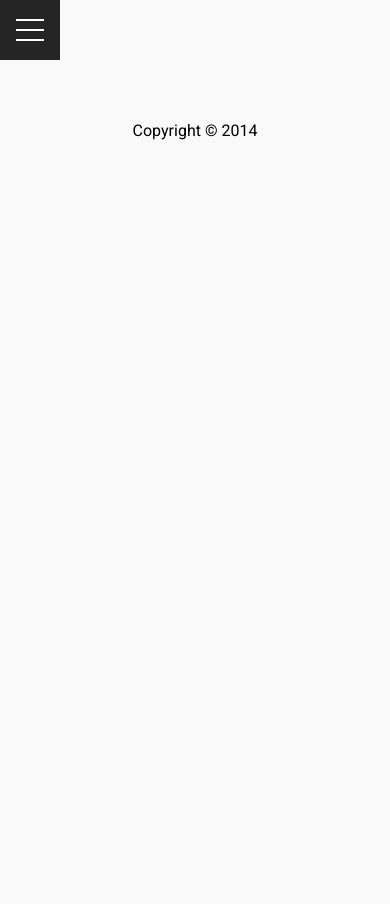
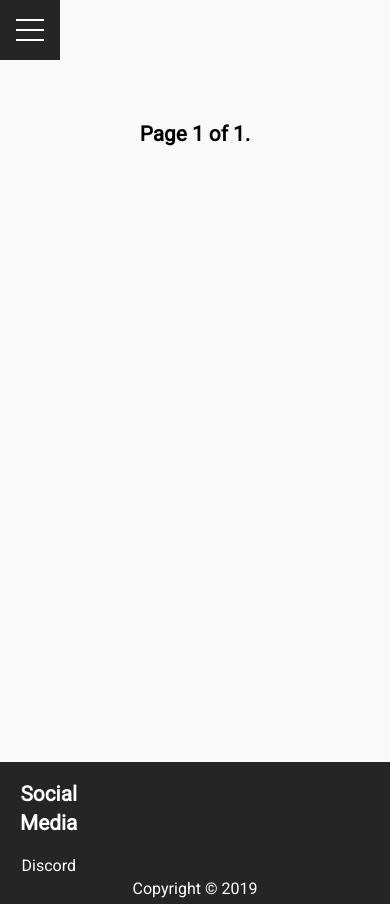
Before and after one commit to Jose-Velasco/cs-club-django, a Django app: page /projects/ in a window 390 px wide. Before the commit the page ends 140 px from the top, so only its background shows below. Run offline with Django 3.2, Linux system fonts and the light colour scheme; data that the repository does not hold is empty; some libraries are stand-ins or nearby versions.

Commit message:
added pagination the projects.html, adjusted responsiveness of site
 added pagination to project view, added comments to explain certian
 lines of code, added filler text to index.html, added pagination html
 to project.html and basic css, solved footer not staying at bottom when
 not enough content filled a page

```diff
--- a/Projects/static/projects/css/base.css
+++ b/Projects/static/projects/css/base.css
@@ -24,7 +24,14 @@ body {
     width: 100%;
     height: 100%;
     z-index: -1;
+}
 
+#wraper {
+    min-height: 100%;
+    height: auto !important;
+    height: 94%;
+    margin: 0 auto -142px;
+    /* these top 4 css lines are to make the footer stick on bottom if not enough content on the page */
 }
 
 /* foreground */
@@ -37,14 +44,51 @@ body {
 
 }
 
+ /* used to make sure footer sticks on bottom of page*/
+.push {
+    height: 142px;
+}
 
 /* footer */
 .footer {
+    height: 142px;
+    margin: 0 auto;
+    display: flex;
+    flex-direction: column;
+    background-color: rgba(0, 0, 0, 0.85);
     position: relative;
     left: 0;
     bottom: 0;
     width: 100%;
+    color: #fff;
+}
+
+.footer-copyright {
+    display: block;
     text-align: center;
+}
+
+.footer-social-media-wrapper {
+    width: 25%;
+    display: flex;
+    flex-direction: column;
+    text-align: right;
+}
+
+.footer-social-media-wrapper h3 {
+    font-size: 1.3rem;
+    margin: 1.1rem;
+    text-align: center;
+}
+
+.footer-social-media-wrapper a {
+    text-align: center;
+    text-decoration: none;
+    color: #fff;
+}
+
+.footer-social-media-wrapper a:hover {
+    color: rgb(0, 18, 180);
 }
 
 /* when in phone/tablet mode desktop nav bar is not displayed */
--- a/Projects/static/projects/css/projectshtml.css
+++ b/Projects/static/projects/css/projectshtml.css
@@ -66,3 +66,12 @@ body {
 	font-size: 0.9rem;
 	padding: 1rem;
 }
+
+.projects-pagination-wrapper {
+	text-align: center;
+	font-size: 1.3rem;
+}
+
+.projects-current-pages {
+	font-weight: 700;
+}
--- a/Projects/templates/projectsHTML/base.html
+++ b/Projects/templates/projectsHTML/base.html
@@ -30,7 +30,7 @@
 								<li><a href="{% url 'site-home' %}">Home</a></li>
 								<li><a href="#">Meet the officers</a></li>
 								<li><a href="{% url 'projects' %}">Projects</a></li>
-								<li><a href="#">Contact</a></li>
+								<!-- <li><a href="#">Contact</a></li> -->
 							</ul>
 						</div>
 					</div>
@@ -47,20 +47,36 @@
 								<ul>
 									<li><a href="#">Meet the officers</a></li>
 									<li><a href="{% url 'projects' %}">Projects</a></li>
-												<!-- use %% in {} to interpolate the name of the url that was defined in the ulr.py of Projects folder -->
-									<li><a href="#">Contact</a></li>
+										<!-- use %% in {} to interpolate the name of the url that was defined in the ulr.py of Projects folder -->
+									<!-- <li><a href="#">Contact</a></li> -->
 								</ul>
 							</nav>
 						</div>
 					</header>
 				</div>
 			</div>
-	</div>
 
-	<!-- this is were the content is loaded in between the block content and endblock content -->
- {% block content %}{% endblock %}
 
- <div class="footer">Copyright &copy; 2014</div>
+			<!-- this is were the content is loaded in between the block content and endblock content -->
+			{% block content %}{% endblock %}
+
+			<!-- this is a hacky way of making the footer stick to the bottom of page
+			 if there is not enough content on the page being displayes -->
+			<div class="push"></div>
+		</div>
+			<!-- see class push -->
+			<div class="footer">
+				<div class="footer-social-media-wrapper">
+					<h3>Social Media</h3>
+					<a href="https://discord.gg/Mgt3yh6" target="_blank">Discord</a>
+				</div>
+				<div class="footer-copyright">
+					<p>Copyright &copy; 2019</p>
+				</div>
+			</div>
+
+
+
  <script src="{% static 'projects/javascript/mobilenav.js' %}"></script>
 </body>
 </html>
--- a/Projects/templates/projectsHTML/projects.html
+++ b/Projects/templates/projectsHTML/projects.html
@@ -7,22 +7,41 @@
 
 	<div class="projects-content-wrapper">
 		<div class="projects-list-wrapper">
-			{% for obj in Project_list %}
+			{% for project in Project_list %}
 
 				<div class="projects-list-single">
-					<a href="{{ obj.getAbsoluteUrl }}">
+					<a href="{{ project.getAbsoluteUrl }}">
 						<div class="image-wrapper">
-							<img src="{{ MEDIA_URL }}{{ obj.image }}">
+							<img src="{{ MEDIA_URL }}{{ project.image }}">
 						</div>
 						<div class="projects-p-wrapper">
-							<p class="projects-title"><!-- {{ obj.id }} - -->{{ obj.title }}</p>
-							<p>{{ obj.description }}</p>
+							<p class="projects-title"><!-- {{ obj.id }} - -->{{ project.title }}</p>
+							<p>{{ project.description }}</p>
 						</div>
 					</a>
 				</div>
 
 			{% endfor %}
 		</div>
+
+		<div class="projects-pagination-wrapper">
+			<span class="step-links">
+			{% if Project_list.has_previous %}
+			<a href="?{{ page_request_var }}=1">&laquo; first</a>
+			<a href="?{{ page_request_var }}={{ Project_list.previous_page_number }}">previous</a>
+			{% endif %}
+
+			<span class="projects-current-pages">
+			Page {{ Project_list.number }} of {{ Project_list.paginator.num_pages }}.
+			</span>
+
+			{% if Project_list.has_next %}
+			<a href="?{{ page_request_var }}={{ Project_list.next_page_number }}">next</a>
+			<a href="?{{ page_request_var }}={{ Project_list.paginator.num_pages }}">last &raquo;</a>
+			{% endif %}
+			</span>
+		</div>
+
 	</div>
 
 
--- a/Projects/urls.py
+++ b/Projects/urls.py
@@ -6,6 +6,7 @@ urlpatterns = [
 	path('', views.home, name='site-home'),
     path('meettheofficers/', views.meettheofficers, name='meettheofficers'),
     path("projects/detail/<int:projectId>/", views.projectDetail, name="projectDetail"),
+    #							^^^ this is used for dynamic url which is the id of the project being requested
     path('projects/', views.projects, name='projects'),
     path('contact/', views.contact, name='contact'),
 
--- a/Projects/views.py
+++ b/Projects/views.py
@@ -2,25 +2,37 @@ from django.shortcuts import render, get_object_or_404
 from django.http import HttpResponse
 from .models import Project
 from django.conf import settings
+from django.core.paginator import Paginator
 
 def home(request):
 	return render(request, 'projectsHTML/index.html')
+	#						^^^^ this will be rendered when it is requested by the url
 
 def meettheofficers(request):
 	return render(request, 'projectsHTML/index.html')
 
 def projectDetail(request, projectId):
+	# this will get a specific project based on it id which will be used to be render details in projectdetail.html
 	instance = get_object_or_404(Project, id=projectId)
+	# context are like variables that can be rendered in the html using double curly braces with its key inbetween
 	context = {
 		"instance": instance,
 	}
 	return render(request, "projectsHTML/projectDetail.html", context)
 
 def projects(request):
-	queryset = Project.objects.all()
+	# this will get all obbjects in the project which can be for looped in the corresponding html
+	queryset_list = Project.objects.all()
+	paginator = Paginator(queryset_list, 9)
+	#									^^^ this is the number that will determine amount of projects per page
+	page_request_var = "page"
+	page = request.GET.get(page_request_var)
+	queryset = paginator.get_page(page)
 	context = {
 		"Project_list": queryset,
-		"MEDIA_URL": settings.MEDIA_URL
+		"MEDIA_URL": settings.MEDIA_URL,
+		"page_request_var": page_request_var,
+
 	}
 	return render(request, 'projectsHTML/projects.html', context)
 
```
Also changed, not shown: Projects/static/projects/css/indexhtml.css (+53 -0 lines), Projects/templates/projectsHTML/index.html (+22 -54 lines).
